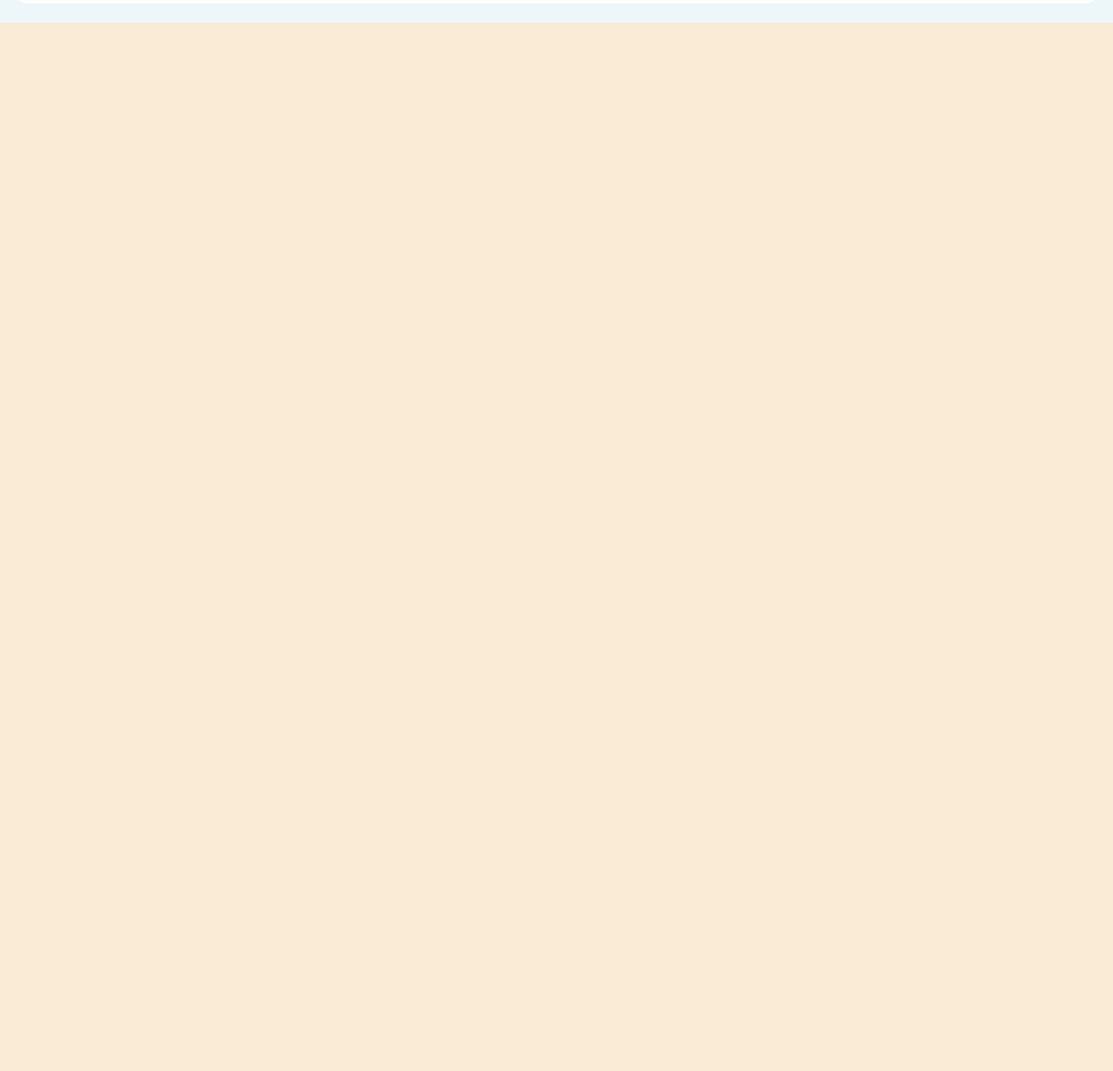
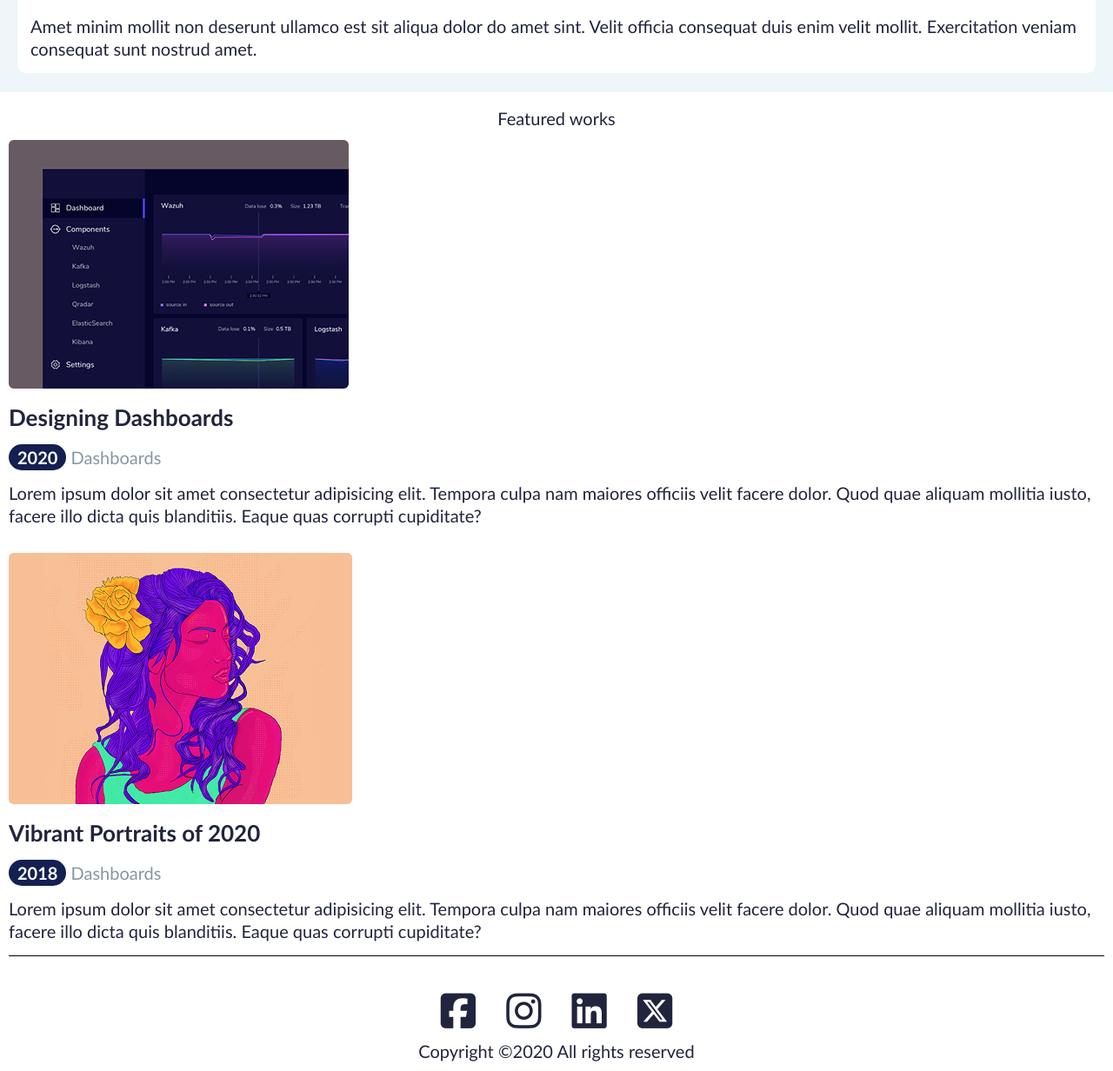
Before and after one commit to FelipeWippel/atvPortifolio, a plain HTML site: page index.html in a window 1280 px wide. Shown: the part 907-2139 px from the top of the page at 87% size. Before the commit the page ends 933 px from the top, so only its background shows below. Drawn offline with Linux system fonts and the light colour scheme.

Commit message:
Finalização do index
correção do index e finalização do css para a primeira página inicial

```diff
--- /dev/null
+++ b/css/feature.css
@@ -0,0 +1,25 @@
+/*================
+      Geral
+==================*/
+
+body{
+    font-family: 'Trebuchet MS', 'Lucida Sans Unicode', 'Lucida Grande', 'Lucida Sans', Arial, sans-serif;
+    color: #21243D;
+}
+a{
+    color: #21243D;
+    text-decoration: none;
+}
+html {
+    font-size: calc(15px + 0.390625vw);
+}
+p{
+    line-height: 130%;
+}
+section h2{
+    text-align: center;
+}
+
+img{
+    max-width: 100%;
+}
--- a/css/style.css
+++ b/css/style.css
@@ -3,7 +3,6 @@
 ==================*/
 
 body{
-    background-color: antiquewhite;
     font-family: 'Trebuchet MS', 'Lucida Sans Unicode', 'Lucida Grande', 'Lucida Sans', Arial, sans-serif;
     color: #21243D;
 }
@@ -16,6 +15,13 @@ html {
 }
 p{
     line-height: 130%;
+}
+section h2{
+    text-align: center;
+}
+
+img{
+    max-width: 100%;
 }
 
 /*================
@@ -50,8 +56,7 @@ section.post{
     padding: 10px;
 }
 section.post h2{
-    text-align: center;
-    margin: 15px;
+    margin: 15px 0 15px 0;
 }
 section.post ul li{
     border-radius: 10px;
@@ -63,3 +68,41 @@ section.post ul li h3{
     font-weight: bold;
     font-size: 1.2rem;
 }
+section.post ul li p{
+        margin: 20px 0 0 0;
+}
+section.works{
+    padding: 20px 10px 20px 10px;
+}
+section.works ul li{
+    padding: 15px 0;
+}
+section.works ul li h3{
+    font-weight: bold;
+    font-size: 1.3rem;
+    line-height: 130%;
+    margin: 15px 0px 15px 0px;
+}
+section.works ul li p.info{
+    color: #8695A4;
+    margin: 15px 0px 15px 0px;
+}
+section.works ul li p.info span{
+    color: white;
+    background-color: #142050;
+    font-weight: bold;
+    padding: 3px 10px;
+    border-radius: 20px;
+}
+section.works ul{
+    border-bottom: 1px solid black;
+}
+
+footer p a{
+    margin: 10px 15px;
+    font-size: 2.3rem;
+}
+footer{
+    text-align: center;
+    margin: 10px 15px;
+}
--- a/index.html
+++ b/index.html
@@ -20,7 +20,7 @@
     </header>
     <main>
         <section id="banner" class="banner">
-            <img src="/src/images/homem.png" alt="um homem">
+            <img src="src/images/homem.png" alt="um homem">
             <h1>Hi, I am John, Creative Technologist</h1>
             <p>Amet minim mollit non deserunt ullamco est sit aliqua dolor do amet sint. Velit officia consequat duis enim velit mollit. Exercitation veniam consequat sunt nostrud amet.</p>
             <div>
@@ -42,8 +42,32 @@
                 </li>
             </ul>
         </section>
+        <section class="works">
+            <h2>Featured works</h2>
+            <ul>
+                <li>
+                    <img src="src/images/befound.png" alt="Gráfico">
+                    <h3>Designing Dashboards</h3>
+                    <p class="info"><span>2020</span> Dashboards</p>
+                    <p>Lorem ipsum dolor sit amet consectetur adipisicing elit. Tempora culpa nam maiores officiis velit facere dolor. Quod quae aliquam mollitia iusto, facere illo dicta quis blanditiis. Eaque quas corrupti cupiditate?</p>
+                </li>
+                <li>
+                    <img src="src/images/objeto.png" alt="Mulher">
+                    <h3>Vibrant Portraits of 2020</h3>
+                    <p class="info"><span>2018</span> Dashboards</p>
+                    <p>Lorem ipsum dolor sit amet consectetur adipisicing elit. Tempora culpa nam maiores officiis velit facere dolor. Quod quae aliquam mollitia iusto, facere illo dicta quis blanditiis. Eaque quas corrupti cupiditate?</p>
+                </li>
+            </ul>
+        </section>
     </main>
     <footer>
+        <p class="link">
+            <a href="#" class="fa-brands fa-square-facebook"></a>
+            <a href="#" class="fa-brands fa-instagram"></a>
+            <a href="#" class="fa-brands fa-linkedin"></a>
+            <a href="#" class="fa-brands fa-square-x-twitter"></a>
+        </p>
+        <p>Copyright ©2020 All rights reserved </p>
     </footer>
 </body>
 </html>
```
Also changed, not shown: featuredworks.html (added, +21 -0 lines).
